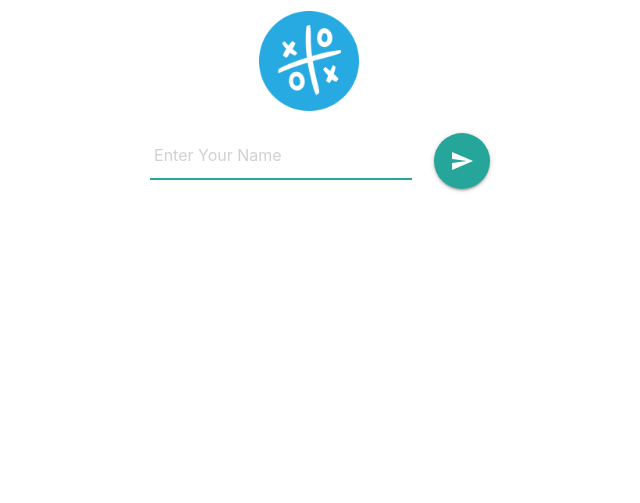
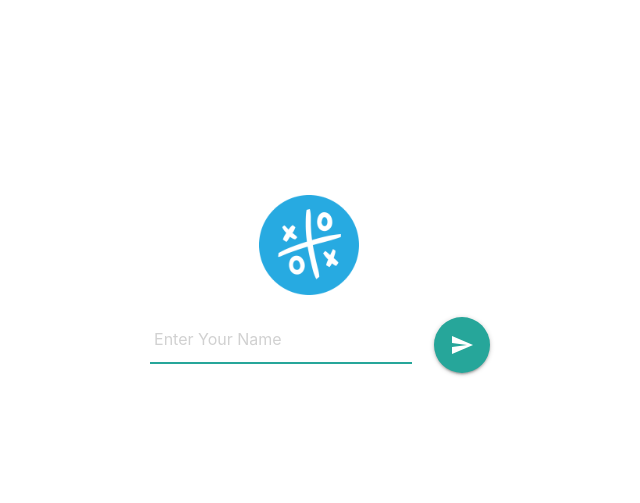
Before and after one commit to technobaba418/ticc, a plain HTML site: page GUI/main.html in a window 1280 px wide. Shown: the whole page, without its empty margins (331-971 px from the left). Drawn offline with Linux system fonts and the light colour scheme.

Commit message:
Update main.html

```diff
--- a/GUI/main.html
+++ b/GUI/main.html
@@ -9,11 +9,11 @@
 </head>
 <body>
 <div class="container">
-	<div class="back row valign-wrapper" style="height: 200px;">
+	<div class="back row valign-wrapper" style="height: 500px;">
 		<div class="play col s12">
 			<div class="col s5 center-align" style="margin: 0 auto !important; float: none;">
 					<div class="msg">
-					</div>
+					</div><br><br><br>
 
 				<img src="img/Tic-Tac-Toe-Game.png" style="height: 100px; margin-bottom: 15px;">
 
```
